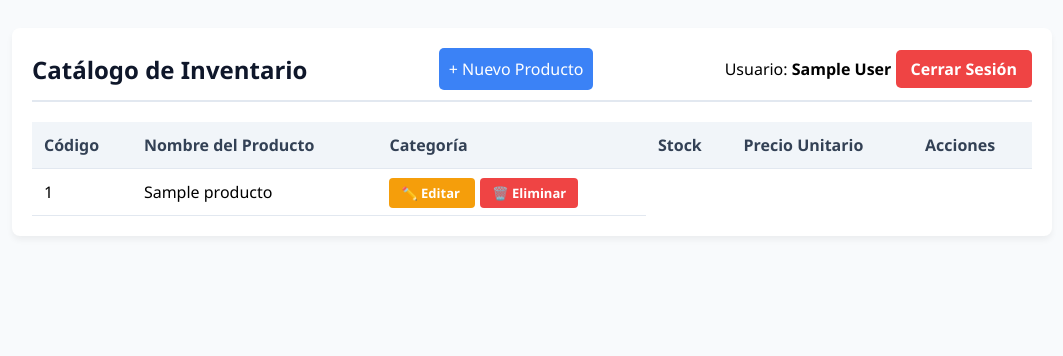
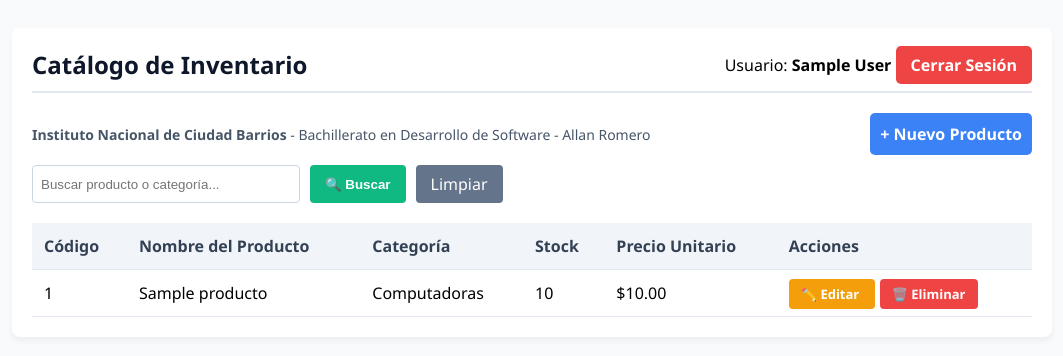
Before and after one commit to GriseldaMarqueztech/Trabajo-allan, a PHP site: page /inventario.php in a window 1280 px wide. Shown: the top 356 px of the page, without its empty margins (108-1171 px from the left). Run offline with PHP 8.4, Linux system fonts and the light colour scheme; the visitor is signed in with stand-in values (Sample User, id 1); data comes from the database, SQL or seed files in the repository; tables that the repository leaves empty hold one stand-in row (values such as "Sample post").

Commit message:
Cierre de Módulo: Agregado buscador en tiempo real usando LIKE y GET

```diff
--- a/inventario.php
+++ b/inventario.php
@@ -9,14 +9,38 @@ if (!isset($_SESSION['user_id'])) {
 // 2. Incluir el puente de conexión a la base de datos
 require_once 'conexion.php';
 
-// 3. Preparar la consulta SQL relacional con INNER JOIN
+// --- LÓGICA DE BÚSQUEDA Y CONSULTA A LA BASE DE DATOS ---
+
+// 1. Verificamos si el usuario envió algo por la barra de búsqueda
+$busqueda = isset($_GET['buscar']) ? $_GET['buscar'] : '';
+
+if ($busqueda != '') {
+    // 2. Si hay búsqueda, preparamos la consulta con LIKE para nombre o categoría
+    $sql = "SELECT p.id, p.nombre_producto, c.nombre_categoria, p.stock, p.precio
+            FROM productos p
+            INNER JOIN categorias c ON p.categoria_id = c.id
+            WHERE p.nombre_producto LIKE ? OR c.nombre_categoria LIKE ?
+            ORDER BY p.id ASC";
+
+    $stmt = $conn->prepare($sql);
+
+    // Le pegamos los comodines % al texto del usuario
+    $param_busqueda = "%" . $busqueda . "%";
+
+    // Vinculamos el parámetro dos veces (una para el nombre, otra para la categoría)
+    $stmt->bind_param("ss", $param_busqueda, $param_busqueda);
+    $stmt->execute();
+    $resultado = $stmt->get_result();
+    $stmt->close();
+} else {
+    // 3. Si la barra de búsqueda está vacía, mostramos el inventario normal completo
     $sql = "SELECT p.id, p.nombre_producto, c.nombre_categoria, p.stock, p.precio
             FROM productos p
             INNER JOIN categorias c ON p.categoria_id = c.id
             ORDER BY p.id ASC";
 
-// 4. Ejecutar la consulta
     $resultado = $conn->query($sql);
+}
 ?>
 
 <!DOCTYPE html>
@@ -52,7 +76,6 @@ $resultado = $conn->query($sql);
             font-weight: bold;
             margin-right: 5px;
         }
-
         .btn-editar:hover {
             background-color: #d97706;
         }
@@ -63,12 +86,26 @@ $resultado = $conn->query($sql);
 <div class="container">
     <div class="header">
         <h2>Catálogo de Inventario</h2>
-        <a href="nuevo_producto.php" style="background: #3b82f6; color: white; padding: 10px;
-text-decoration: none; border-radius: 5px;">+ Nuevo Producto</a>
         <div>
             <span>Usuario: <strong><?php echo $_SESSION['nombre']; ?></strong></span>
             <a href="logout.php" class="btn-salir">Cerrar Sesión</a>
         </div>
+    </div>
+
+    <div style="margin-bottom: 20px; display: flex; justify-content: space-between; align-items: center; flex-wrap: wrap; gap: 10px;">
+        <span style="font-size: 14px; color: #475569;">
+            <strong>Instituto Nacional de Ciudad Barrios</strong> - Bachillerato en Desarrollo de Software - Allan Romero
+        </span>
+
+        <a href="nuevo_producto.php" style="background: #3b82f6; color: white; padding: 10px; text-decoration: none; border-radius: 5px; font-weight: bold;">+ Nuevo Producto</a>
+
+        <form method="GET" style="display: flex; gap: 10px;">
+            <input type="text" name="buscar" placeholder="Buscar producto o categoría..."
+                   value="<?php echo isset($_GET['buscar']) ? htmlspecialchars($_GET['buscar']) : ''; ?>"
+                   style="padding: 8px; border: 1px solid #cbd5e1; border-radius: 4px; width: 250px;">
+            <button type="submit" style="background: #10b981; color: white; border: none; padding: 8px 15px; border-radius: 4px; cursor: pointer; font-weight: bold;">🔍 Buscar</button>
+            <a href="inventario.php" style="background: #64748b; color: white; padding: 8px 15px; text-decoration: none; border-radius: 4px;">Limpiar</a>
+        </form>
     </div>
 
     <table>
@@ -79,32 +116,31 @@ text-decoration: none; border-radius: 5px;">+ Nuevo Producto</a>
                 <th>Categoría</th>
                 <th>Stock</th>
                 <th>Precio Unitario</th>
-            <th>Acciones</th> <!-- ¡NUEVA COLUMNA! -->
+                <th>Acciones</th>
             </tr>
         </thead>
 
         <tbody>
         <?php
         // 5. Ciclo WHILE para imprimir las filas dinámicamente
-        if ($resultado->num_rows > 0) {
+        if ($resultado && $resultado->num_rows > 0) {
             while($fila = $resultado->fetch_assoc()) {
-                // Si el stock es menor a 10, se le asigna la clase CSS de color rojo
                 $claseStock = ($fila['stock'] < 10) ? 'stock-bajo' : '';
         ?>
             <tr>
                 <td> <?php echo $fila['id']; ?> </td>
-                <td> <?php echo $fila['nombre_producto']; ?> </td>
+                <td> <?php echo htmlspecialchars($fila['nombre_producto']); ?> </td>
+                <td> <?php echo htmlspecialchars($fila['nombre_categoria']); ?> </td>
+                <td class="<?php echo $claseStock; ?>"> <?php echo $fila['stock']; ?> </td>
+                <td> $<?php echo number_format($fila['precio'], 2); ?> </td>
                 <td>
-    <!-- Botón Editar -->
-    <a href="editar_producto.php?id=<?php echo $fila['id']; ?>"
-       class="btn-editar">
+                    <a href="editar_producto.php?id=<?php echo $fila['id']; ?>" class="btn-editar">
                         ✏️ Editar
                     </a>
 
-    <!-- Botón Eliminar -->
                     <a href="eliminar_producto.php?id=<?php echo $fila['id']; ?>"
                        class="btn-eliminar"
-       onclick="return confirm('¿Estás absolutamente seguro de eliminar el producto: <?php echo $fila['nombre_producto']; ?>?');">
+                       onclick="return confirm('¿Estás absolutamente seguro de eliminar el producto: <?php echo htmlspecialchars($fila['nombre_producto']); ?>?');">
                         🗑️ Eliminar
                     </a>
                 </td>
@@ -114,7 +150,7 @@ text-decoration: none; border-radius: 5px;">+ Nuevo Producto</a>
         } else {
         ?>
             <tr>
-                <td colspan="5" style="text-align:center;">No hay productos registrados en el sistema.</td>
+                <td colspan="6" style="text-align:center;">No se encontraron productos coincidentes.</td>
             </tr>
         <?php } ?>
         </tbody>
@@ -123,7 +159,9 @@ text-decoration: none; border-radius: 5px;">+ Nuevo Producto</a>
 
 <?php
 // 6. Liberar la memoria
+if ($resultado) {
     $resultado->free();
+}
 ?>
 
 </body>
```
Lines whose indentation alone changed are shown as unchanged.
